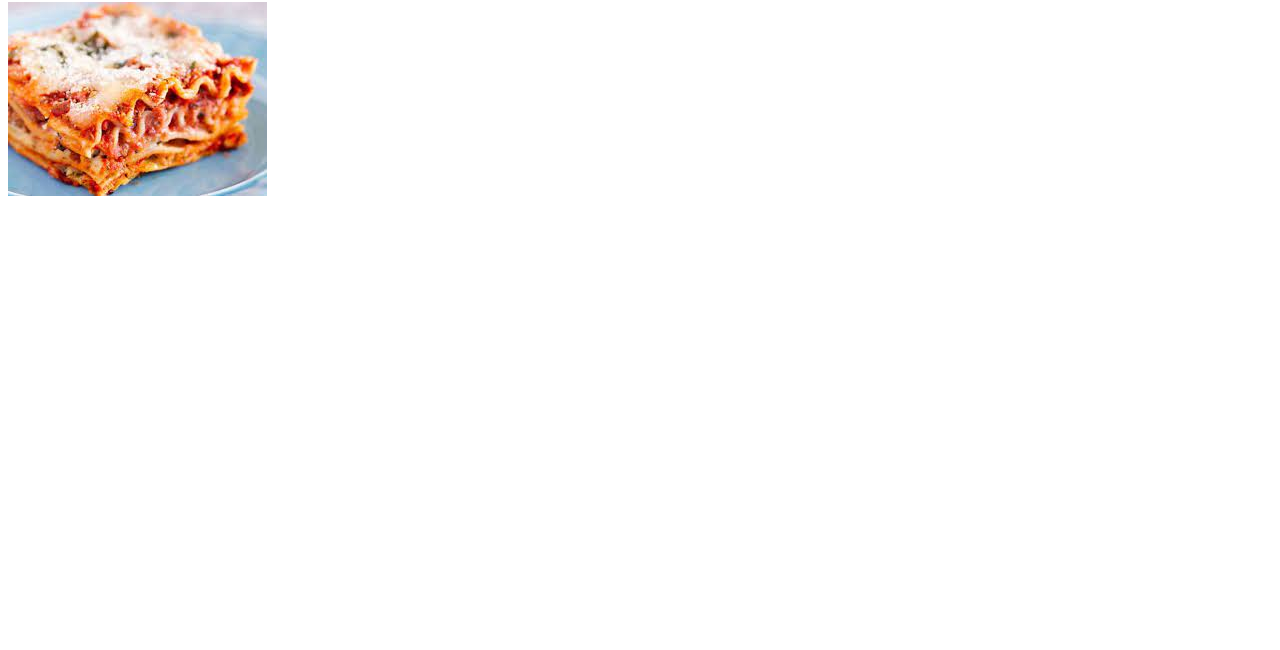
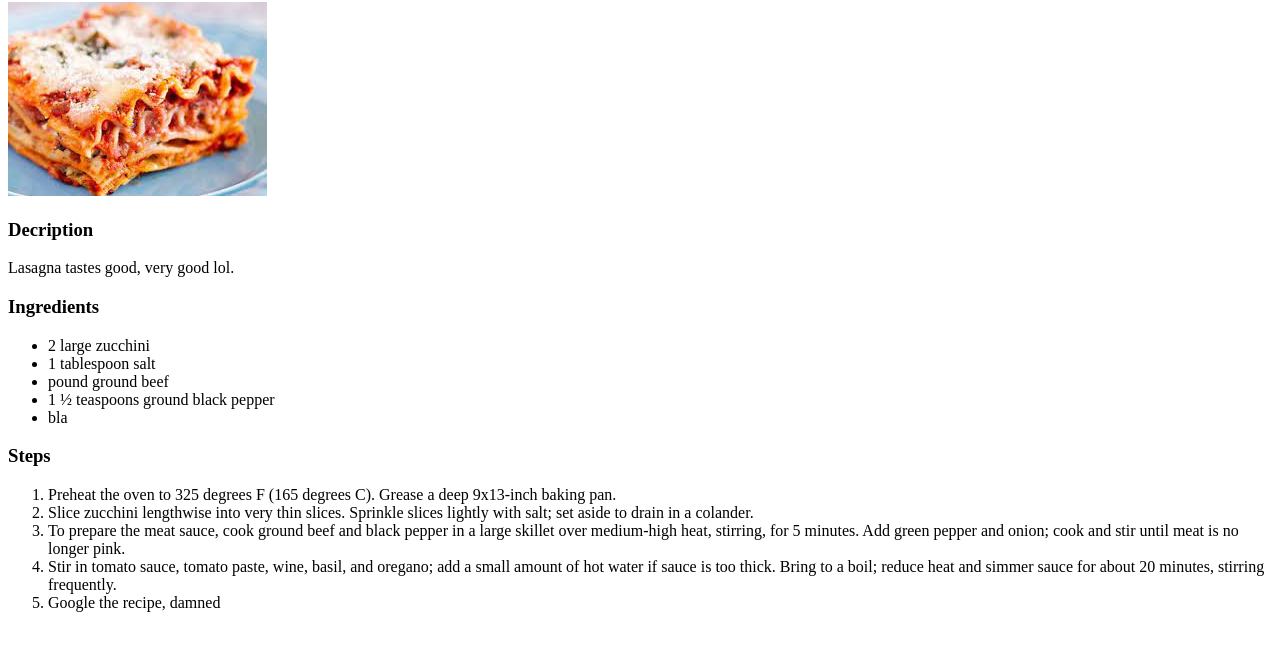
Before and after one commit to Qasura75/odin-recipes, a plain HTML site: page recipes/lasagna.html in a window 1280 px wide. Shown: the part 78-728 px from the top of the page. Drawn offline with Linux system fonts and the light colour scheme.

Commit message:
Finished first recipe

```diff
--- a/recipes/lasagna.html
+++ b/recipes/lasagna.html
@@ -9,5 +9,25 @@
 <body>
     <h1>Lasagna Recipe</h1>
     <img src="../images/lasagna.jpeg" alt="lasagna">
+    <h3>Decription</h3>
+    <p>Lasagna tastes good, very good lol.</p>
+
+    <h3>Ingredients</h3>
+    <ul>
+        <li>2 large zucchini</li>
+        <li>1 tablespoon salt</li>
+        <li>pound ground beef</li>
+        <li>1 ½ teaspoons ground black pepper</li>
+        <li>bla</li>
+    </ul>
+
+    <h3>Steps</h3>
+    <ol>
+        <li>Preheat the oven to 325 degrees F (165 degrees C). Grease a deep 9x13-inch baking pan.</li>
+        <li>Slice zucchini lengthwise into very thin slices. Sprinkle slices lightly with salt; set aside to drain in a colander.</li>
+        <li>To prepare the meat sauce, cook ground beef and black pepper in a large skillet over medium-high heat, stirring, for 5 minutes. Add green pepper and onion; cook and stir until meat is no longer pink.</li>
+        <li>Stir in tomato sauce, tomato paste, wine, basil, and oregano; add a small amount of hot water if sauce is too thick. Bring to a boil; reduce heat and simmer sauce for about 20 minutes, stirring frequently.</li>
+        <li>Google the recipe, damned</li>
+    </ol>
 </body>
 </html>
```
